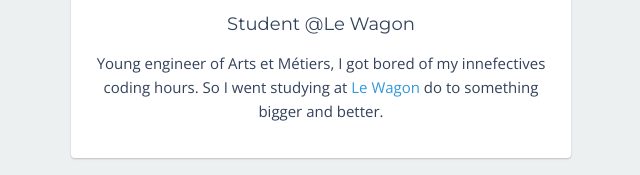
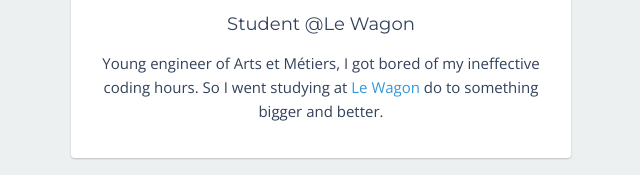
Before and after one commit to Th0t/profile, a plain HTML site: page index.html in a window 1280 px wide. Shown: the part 328-503 px from the top of the page, 319-959 px from the left. Drawn offline with nearby package versions, Linux system fonts and the light colour scheme.

Commit message:
small correction in presentation

```diff
--- a/index.html
+++ b/index.html
@@ -21,7 +21,7 @@
         <h2>Student @Le Wagon</h2>
 
         <p>
-          Young engineer of Arts et Métiers, I got bored of my innefectives coding hours.
+          Young engineer of Arts et Métiers, I got bored of my ineffective coding hours.
           So I went studying at <a href="http://lewagon.com">Le Wagon</a> do to something bigger and better.
         </p>
       </div>
```
